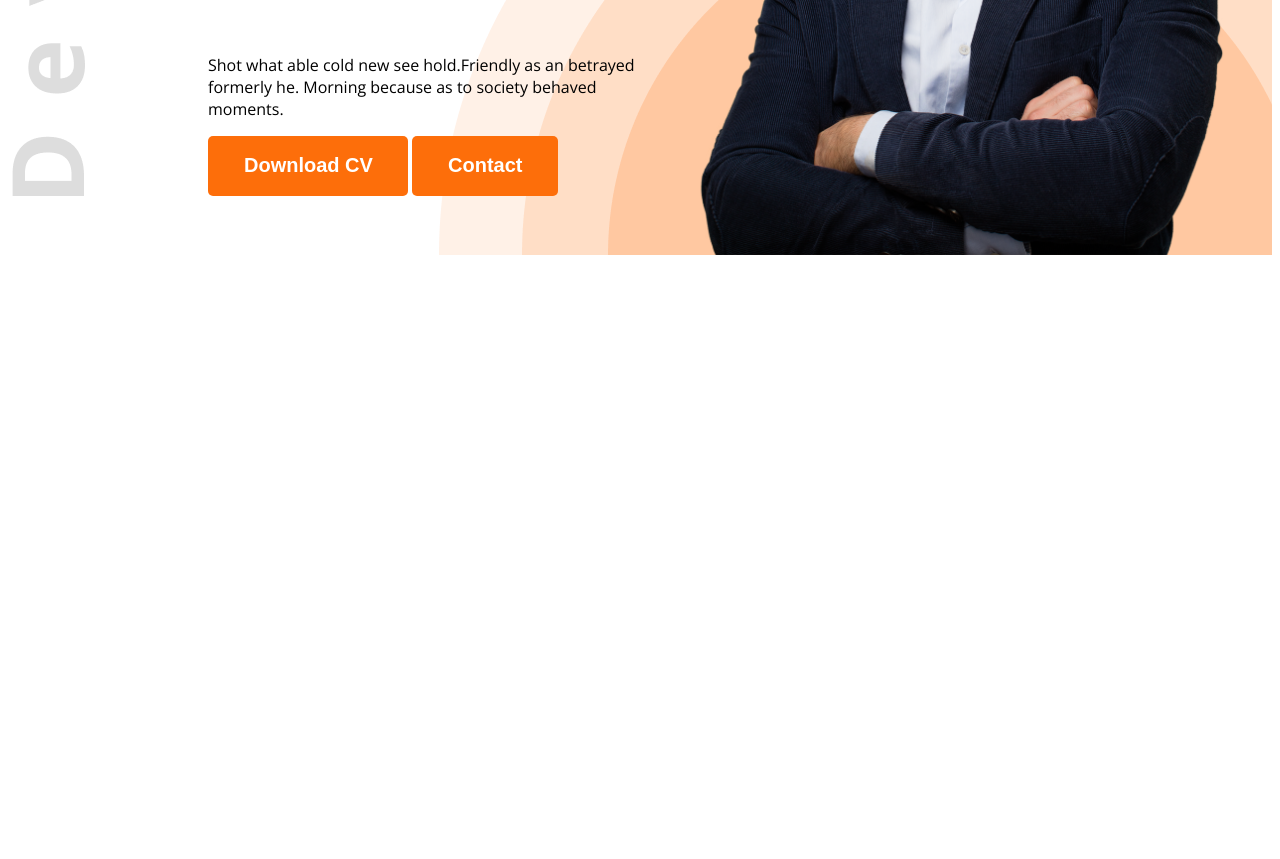
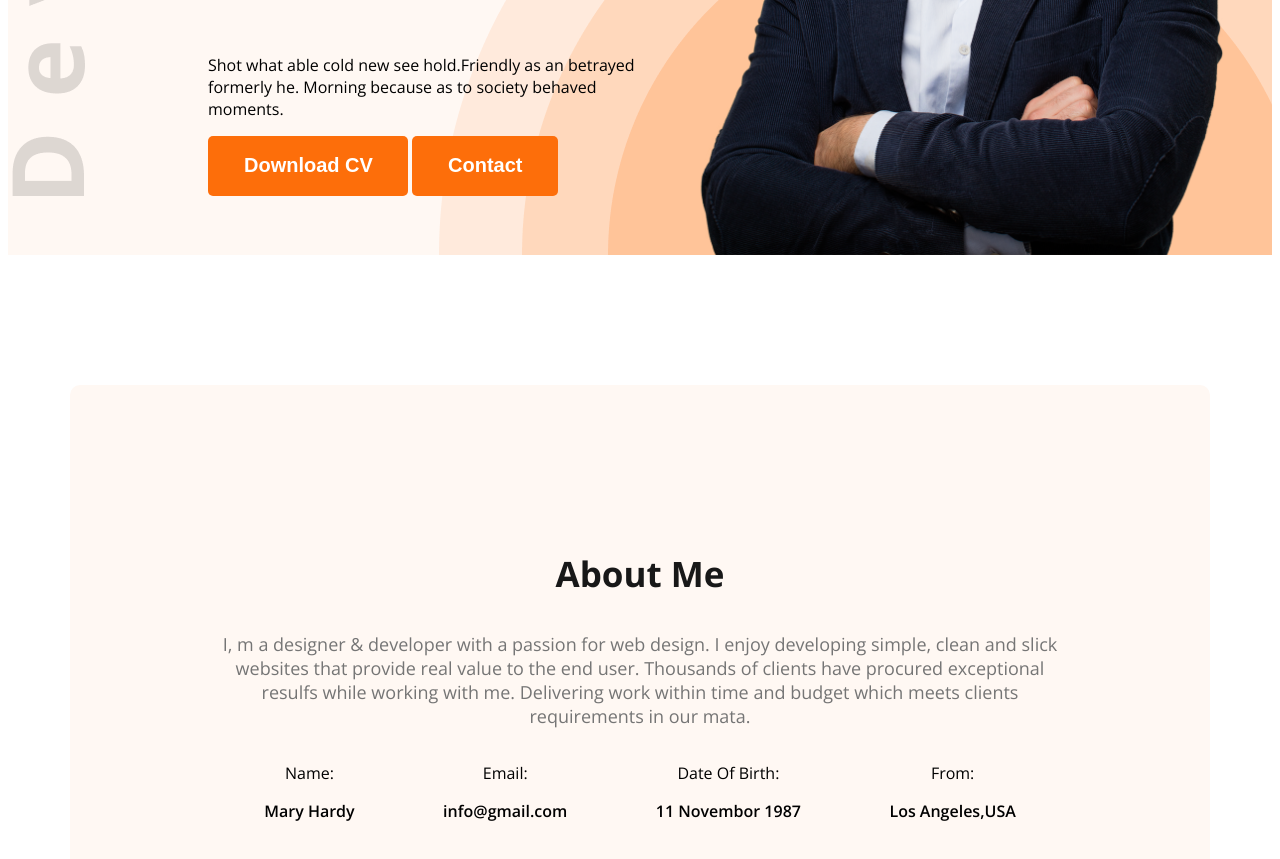
Before and after one commit to mahfuz-kallyan/web-dev-portfolio, a plain HTML site: page index.html in a window 1280 px wide. Shown: the part 575-1434 px from the top of the page. Before the commit the page ends 838 px from the top, so only its background shows below. Drawn offline with nearby package versions, Linux system fonts and the light colour scheme.

Commit message:
added about items

```diff
--- a/index.html
+++ b/index.html
@@ -10,7 +10,7 @@
     <link rel="stylesheet" href="style/style.css">
 </head>
 <body class="open-sans-normal ">
-    <header class="header">
+    <header class="header secondary-bg">
        <nav>
         <h3 class="nav-title">Ma<span class="text-primary">r</span>y</h3>
         <ul>
@@ -31,7 +31,28 @@
        </div>
     </header>
     <main>
-
+       <section class="about secondary-bg">
+        <h3 class="section-title">About Me</h3>
+        <p class="section-description">I, m a designer & developer with a passion for web design. I enjoy developing simple, clean and slick websites that provide real value to the end user. Thousands of clients have procured exceptional resulfs while working with me. Delivering work within time and budget which meets clients requirements in our mata.</p>
+        <div class="about-items">
+            <div class="about-item">
+                <p class="item-title">Name:</p>
+                <p class="item-description">Mary Hardy</p>
+            </div>
+            <div class="about-item">
+                <p class="item-title">Email:</p>
+                <p class="item-description">info@gmail.com</p>
+            </div>
+             <div class="about-item">
+                <p class="item-title">Date Of Birth:</p>
+                <p class="item-description">11 Novembor 1987</p>
+             </div>
+             <div class="about-item">
+                <p class="item-title">From:</p>
+                <p class="item-description">Los Angeles,USA</p>
+             </div>
+        </div>
+       </section>
     </main>
     <footer>
 
--- a/style/style.css
+++ b/style/style.css
@@ -7,11 +7,23 @@
     "wdth" 100;
 }
 /* shared style */
+.secondary-bg{
+    background-color: #FFF8F3;
+}
 .text-primary{
     color: #FD6E0A ;
 }
 .dark-2{
     color: #474747;
+}
+.section-title{
+    font-size: 35px;
+    font-weight: bold;
+    color: #181818;
+}
+.section-description{
+    font-size: 18px;
+    color: #757575;
 }
 .btn-primary{
     background-color: #FD6E0A;
@@ -76,3 +88,23 @@ nav li a{
 .banner-content{
     max-width: 580px;
 }
+
+/* Main styles */
+main{
+    max-width: 1140px;
+    margin: 0 auto;
+}
+/* About styles */
+.about{
+    border-radius: 10px;
+    padding: 130px 150px;
+    text-align: center;
+    margin-top: 130px;
+}
+.about-items{
+    display: flex;
+    justify-content: space-around;
+}
+.item-description{
+    font-weight: 600;
+}
```
